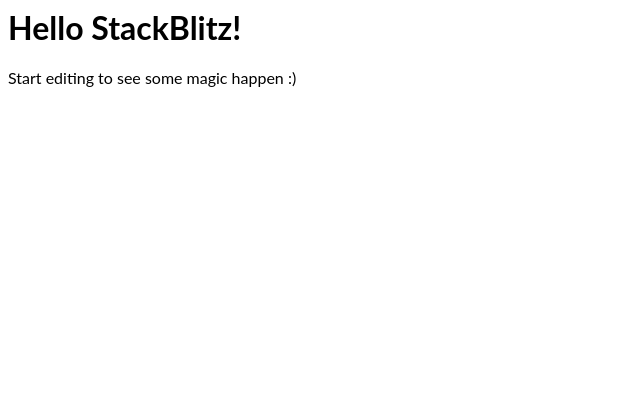
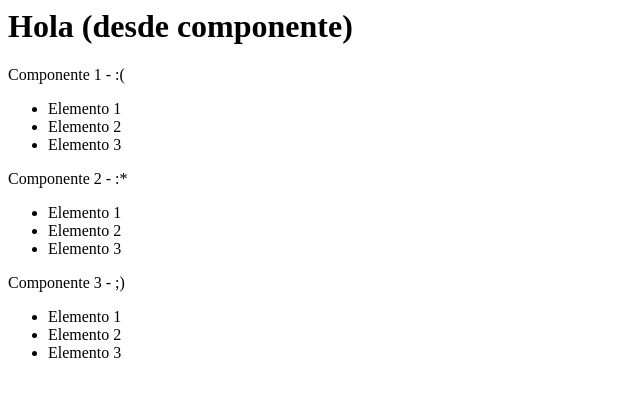
Before and after one commit to Shurklex/AlejandroFernandezTolosaReact, a React (Create React App) app: page / in a window 1280 px wide. Shown: the top 396 px of the page, without its empty margins (0-640 px from the left). Built offline with nearby package versions, Linux system fonts and the light colour scheme.

Commit message:
1 file modified, 3 added, 1 deleted

```diff
--- a/src/App.js
+++ /dev/null
@@ -1,11 +0,0 @@
-import React from "react";
-import "./style.css";
-
-export default function App() {
-  return (
-    <div>
-      <h1>Hello StackBlitz!</h1>
-      <p>Start editing to see some magic happen :)</p>
-    </div>
-  );
-}
--- /dev/null
+++ b/src/App.jsx
@@ -0,0 +1,14 @@
+import React from 'react';
+
+import { Etiqueta1 } from './components/Etiqueta1';
+
+export function App() {
+  return (
+    <div>
+      <h1>Hola (desde componente)</h1>
+      <Etiqueta1 titulo="Componente 1" icono=":(" />
+      <Etiqueta1 titulo="Componente 2" icono=":*" />
+      <Etiqueta1 titulo="Componente 3" icono=";)" />
+    </div>
+  );
+}
--- /dev/null
+++ b/src/components/ComponenteLista.jsx
@@ -0,0 +1,5 @@
+import React from 'react';
+
+export default function ComponenteLista(props) {
+  return <li>{props.texto}</li>;
+}
--- /dev/null
+++ b/src/components/Etiqueta1.jsx
@@ -0,0 +1,16 @@
+import React from 'react';
+
+import ComponenteLista from './ComponenteLista';
+
+export function Etiqueta1(props) {
+  return (
+    <div>
+      {props.titulo} - {props.icono}
+      <ul>
+        <ComponenteLista texto="Elemento 1" />
+        <li>Elemento 2</li>
+        <li>Elemento 3</li>
+      </ul>
+    </div>
+  );
+}
```
Also changed, not shown: src/index.js (+4 -4 lines).
